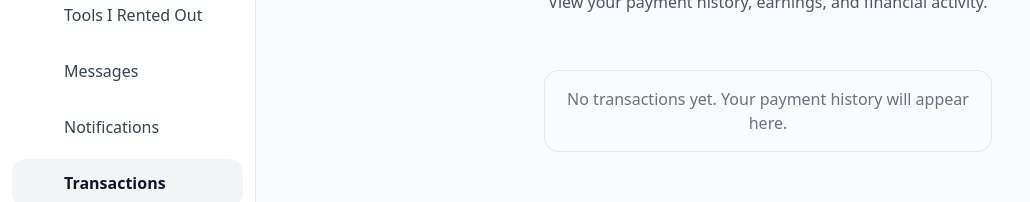
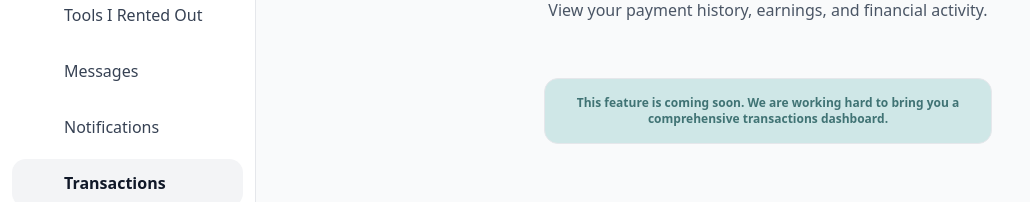
Before and after one commit to jeslor/spraada_frontend, a Next.js app: page /transactions in a window 1280 px wide. Shown: the part 333-535 px from the top of the page, without its empty margins (0-1030 px from the left). Built offline with nearby package versions, Linux system fonts and the light colour scheme; no server answers; some icons are missing.

Commit message:
update transaction page

```diff
--- a/app/(root)/transactions/page.tsx
+++ b/app/(root)/transactions/page.tsx
@@ -17,8 +17,9 @@ export default function TransactionsPage() {
           View your payment history, earnings, and financial activity.
         </p>
         <div className="mt-8 w-full max-w-md space-y-4">
-          <div className="p-4 bg-gray-50 rounded-xl border border-gray-200 text-center text-gray-500">
-            No transactions yet. Your payment history will appear here.
+          <div className="p-4 bg-primary-100 rounded-xl border border-gray-200 text-center text-primary-600 text-xs font-semibold">
+            This feature is coming soon. We are working hard to bring you a
+            comprehensive transactions dashboard.
           </div>
         </div>
       </div>
```
